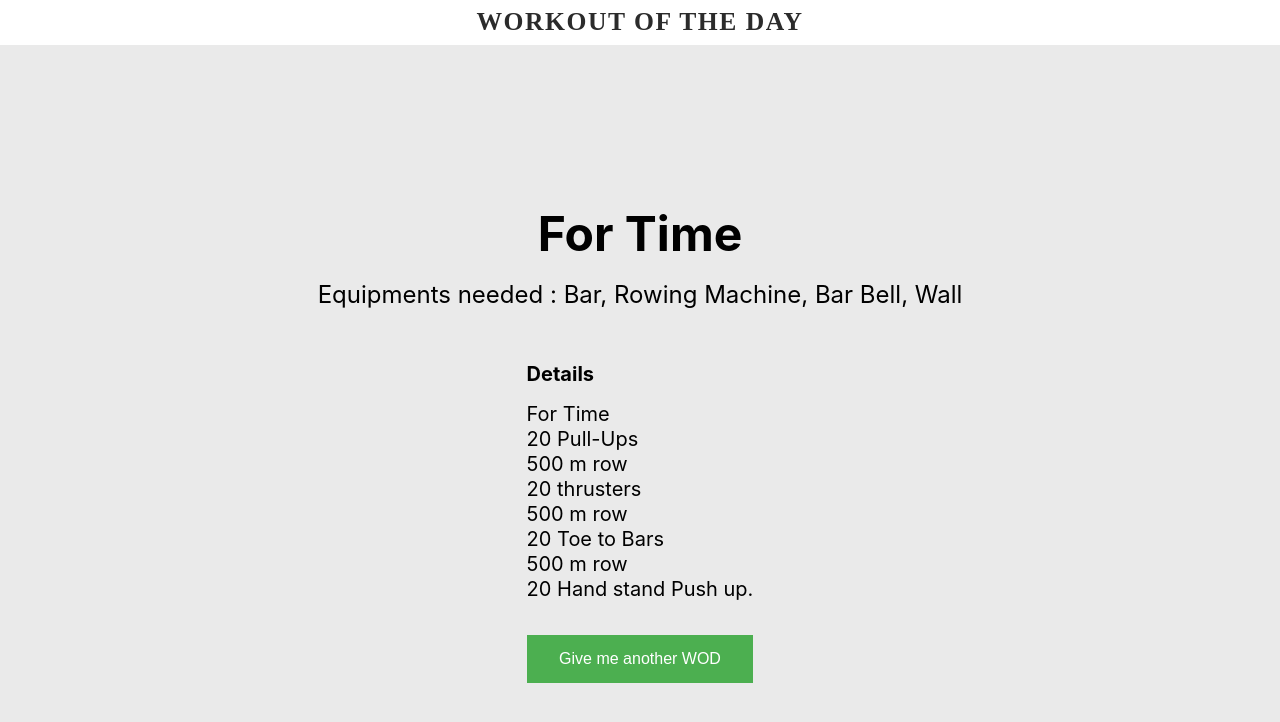
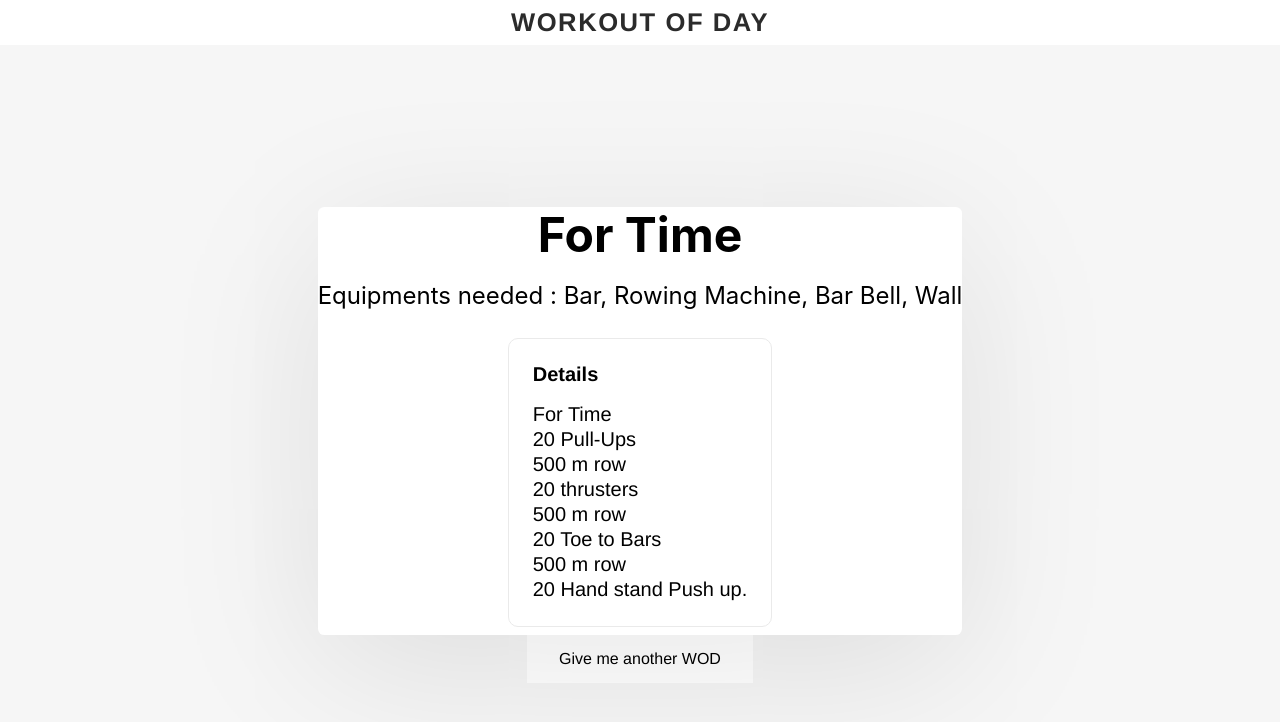
Before and after one commit to kjkaizens/givemeawod, a Next.js app: page /17042022 in a window 1280 px wide. Shown: the top 722 px of the page. Built offline with nearby package versions, Linux system fonts and the light colour scheme.

Commit message:
navrbar new design

```diff
--- a/components/Navbar.js
+++ b/components/Navbar.js
@@ -3,7 +3,7 @@ import styles from "../styles/Home.module.css"
 const Navbar = () => {
   return (
     <nav className={styles.navbar}>
-        <div className={styles.navbarTitle}> Workout of the day</div>
+        <div className={styles.navbarTitle}> Workout of day</div>
     </nav>
     // <div style={styles}>
     //   <Link href='/'>
--- a/pages/[alias].tsx
+++ b/pages/[alias].tsx
@@ -17,7 +17,7 @@ const Details = (props: { description: string }) => {
 
 const WodCard = (props: { name:string, equipments: string, description: string, video?:string }) => {
   return (
-    <div>
+    <div className={styles.infocard}>
       <h1 className={styles.title}>
         {props.name}
       </h1>
@@ -36,22 +36,6 @@ const WodCard = (props: { name:string, equipments: string, description: string,
             <Details description={props.description} />
           </div>}
       </div>
-    </div>
-  )
-}
-
-const PageLayout = (props:{children:React.ReactChild|React.ReactChild[]}) =>{
-  return(
-    <div className={styles.container}>
-      <Head>
-        <title>Give me a WOD</title>
-        <meta name="description" content="Creates Workout of the day" />
-        <link rel="icon" href="/favicon.ico" />
-      </Head>
-
-      <main className={styles.main}>
-        {props.children}
-      </main>
     </div>
   )
 }
@@ -82,6 +66,22 @@ const RehabWodButton = () =>{
   )
 }
 
+
+const PageLayout = (props:{children:React.ReactChild|React.ReactChild[]}) =>{
+  return(
+    <div className={styles.container}>
+      <Head>
+        <title>Give me a WOD</title>
+        <meta name="description" content="Creates Workout of the day" />
+        <link rel="icon" href="/favicon.ico" />
+      </Head>
+
+      <main className={styles.main}>
+        {props.children}
+      </main>
+    </div>
+  )
+}
 
 const Home: NextPage = () => {
   const router = useRouter()
--- a/styles/Home.module.css
+++ b/styles/Home.module.css
@@ -1,6 +1,6 @@
 .container {
   padding: 0 2rem;
-  background-color: #eaeaea;
+  background-color:#F6F6F6;
 }
 
 .main {
@@ -75,6 +75,7 @@
 }
 
 .card {
+  font-family: 'Helvetica';
   margin: .5rem;
   padding: 1.5rem;
   text-align: left;
@@ -117,9 +118,11 @@ a.card:active {
 }
 
 .randomWodButton{
-  background-color: #4CAF50; /* Green */
+  font-family: 'Helvetica';
+  font-style: normal;
+  background-color: #FFFFFF; /* Green */
   border: none;
-  color: white;
+  color: black;
   padding: 15px 32px;
   text-align: center;
   text-decoration: none;
@@ -129,7 +132,7 @@ a.card:active {
 
 .rehabWodButton{
   margin-top: .5rem;
-  background-color: #4CAF50; /* Green */
+  background-color: #FFFFFF; /* Green */
   border: none;
   color: white;
   padding: 15px 32px;
@@ -148,7 +151,7 @@ a.card:active {
 
 .navbarTitle{
   /* position: relative;   */
-  font-family: 'Montserrat';
+  font-family: 'Helvetica';
   font-style: normal;
   font-weight: 600;
   font-size: 1.6rem;
@@ -163,28 +166,9 @@ a.card:active {
   color: #2B2B2B;
 }
 
-/* .navbarLinks{
-  text-decoration: none;
-  padding: 1 rem;
-  display: block;
+.infocard{
+  position: relative;
+  background: #FFFFFF;
+  box-shadow: 0rem 2rem 10rem rgba(0, 0, 0, 0.1);
+  border-radius: .4rem;
 }
-
-.navbarLinks ul{
-  margin: 0;
-  padding: 0;
-  display: flex;
-}
-
-.navbarLinks li{
-  list-style: none;
-}
-
-.navbarLinks li:hover{
-  background-color:#eaeaea;
-}
-
-.navbarLinks li a{
-  text-decoration: none;
-  padding: 1rem;
-  display: block;
-} */
```
